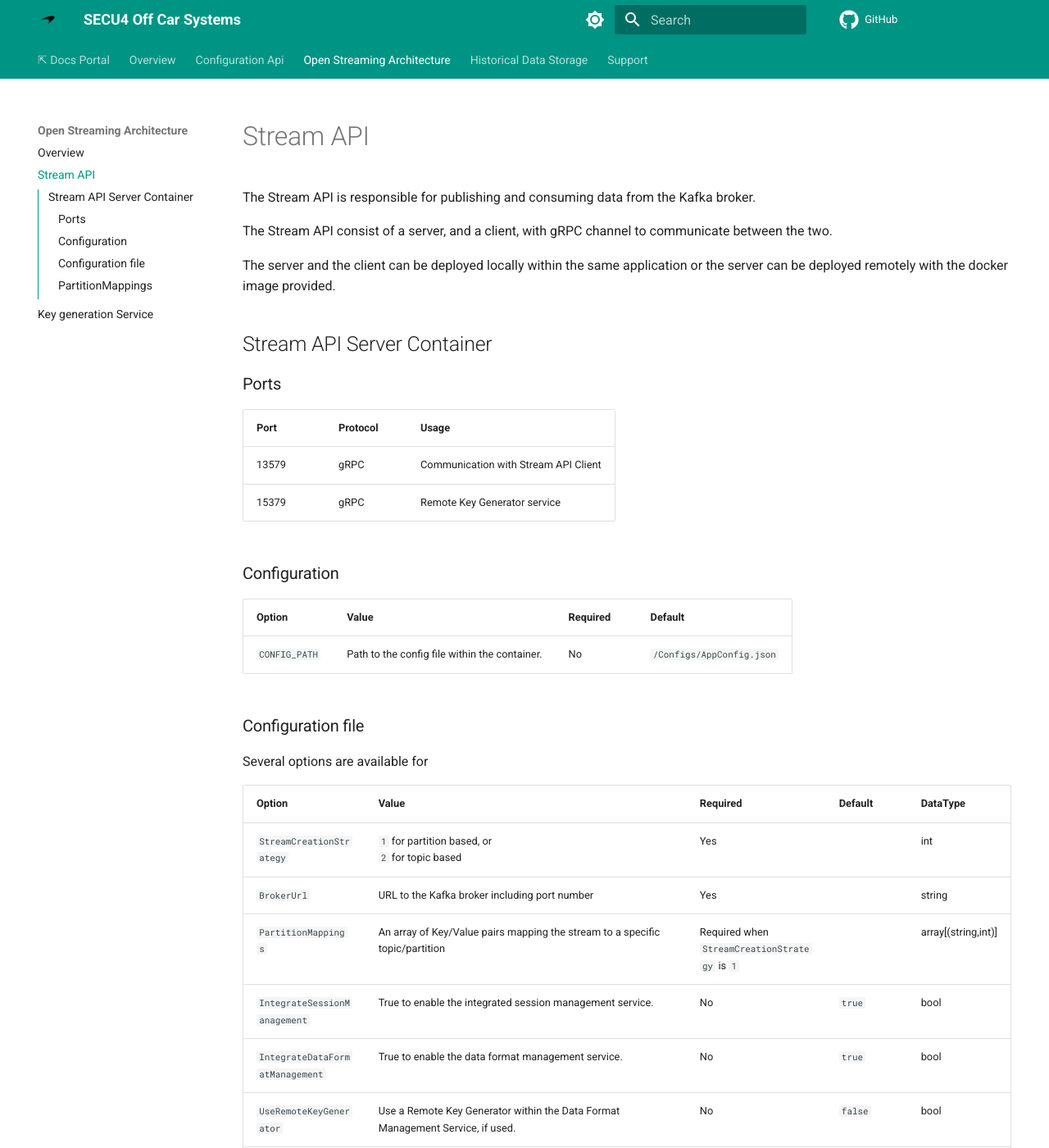
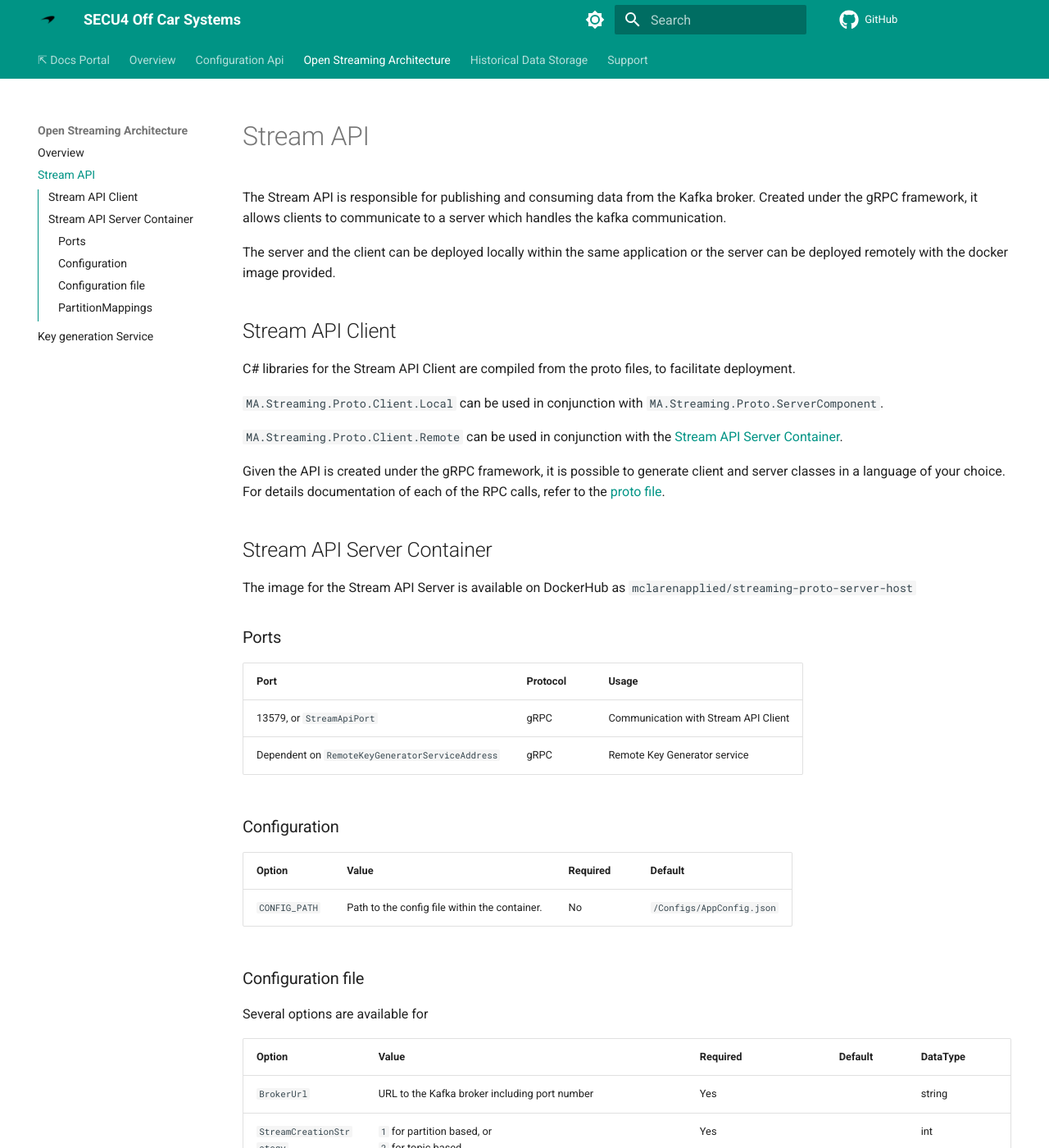
Before and after one commit to mat-docs/SECU4.Site, an MkDocs documentation site: the page built from docs/stream_api/stream_api.md, in a window 1280 px wide and 1400 px high. Shown: the whole window at 82% size. Built offline with MkDocs 1.6.1 and Material for MkDocs 9.7.7, drawn with Linux system fonts in a browser that asks for light colours; comment, search, counter and statistics services are not loaded.

Commit message:
Update stream_api.md with Stream Client description

```diff
--- a/docs/stream_api/stream_api.md
+++ b/docs/stream_api/stream_api.md
@@ -1,18 +1,32 @@
 # Stream API
 
-The Stream API is responsible for publishing and consuming data from the Kafka broker.
-
-The Stream API consist of a server, and a client, with gRPC channel to communicate between the two.
+The Stream API is responsible for publishing and consuming data from the Kafka broker. Created under the gRPC framework,
+it allows clients to communicate to a server which handles the kafka communication.
 
 The server and the client can be deployed locally within the same application or the server can be deployed remotely
 with the docker image provided.
 
+## Stream API Client
+
+C# libraries for the Stream API Client are compiled from the proto files, to facilitate deployment.
+
+`MA.Streaming.Proto.Client.Local` can be used in conjunction with `MA.Streaming.Proto.ServerComponent`.
+
+`MA.Streaming.Proto.Client.Remote` can be used in conjunction with the [Stream API Server Container](./#stream-api-server-container).
+
+Given the API is created under the gRPC framework, it is possible to generate client and server classes in a language of
+your choice.
+For details documentation of each of the RPC calls, refer to the [proto file]().
+
 ## Stream API Server Container
+
+The image for the Stream API Server is available on DockerHub as `mclarenapplied/streaming-proto-server-host`
+
 ### Ports
-| Port  | Protocol | Usage                                               |
-|-------|----------|-----------------------------------------------------|
-| 13579 | gRPC     | Communication with Stream API Client                |
-| 15379 | gRPC     | Remote Key Generator service                        |
+| Port                                            | Protocol | Usage                                |
+|-------------------------------------------------|----------|--------------------------------------|
+| 13579, or `StreamApiPort`                       | gRPC     | Communication with Stream API Client |
+| Dependent on `RemoteKeyGeneratorServiceAddress` | gRPC     | Remote Key Generator service         |
 
 ### Configuration
 | Option        | Value                                         | Required | Default                   |
@@ -24,8 +38,8 @@ Several options are available for
 
 | Option                             | Value                                                                                                                                                        | Required                                        | Default | DataType              |
 |------------------------------------|--------------------------------------------------------------------------------------------------------------------------------------------------------------|-------------------------------------------------|---------|-----------------------|
+| `BrokerUrl`                        | URL to the Kafka broker including port number                                                                                                                | Yes                                             |         | string                |
 | `StreamCreationStrategy`           | `1` for partition based, or<br/> `2` for topic based                                                                                                         | Yes                                             |         | int                   |
-| `BrokerUrl`                        | URL to the Kafka broker including port number                                                                                                                | Yes                                             |         | string                |
 | `PartitionMappings`                | An array of Key/Value pairs mapping the stream to a specific topic/partition                                                                                 | Required when `StreamCreationStrategy` is `1`   |         | array\[(string,int)\] |
 | `IntegrateSessionManagement`       | True to enable the integrated session management service.                                                                                                    | No                                              | `true`  | bool                  |
 | `IntegrateDataFormatManagement`    | True to enable the data format management service.                                                                                                           | No                                              | `true`  | bool                  |
```
